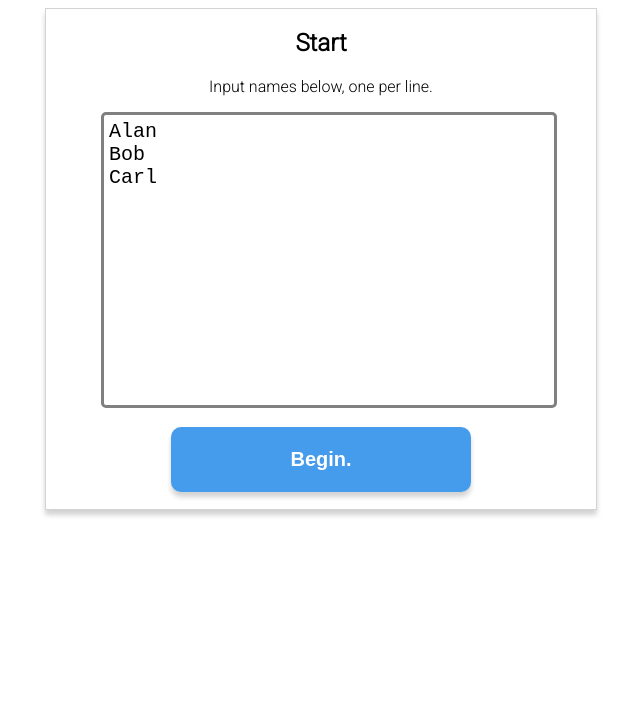
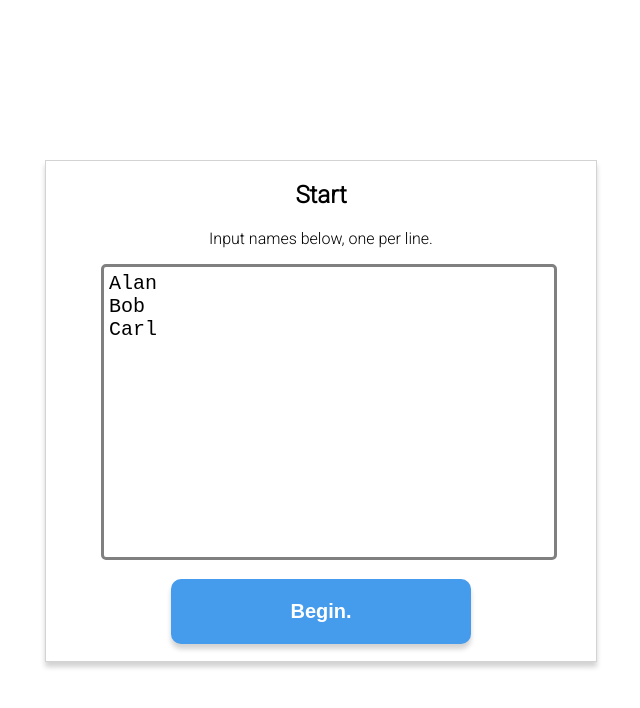
Before and after one commit to flecktarn/giftswap, a plain HTML site: page index.html in a window 1280 px wide. Shown: the whole page, without its empty margins (319-959 px from the left). Drawn offline with nearby package versions, Linux system fonts and the light colour scheme.

Commit message:
centered interface

```diff
--- a/style.css
+++ b/style.css
@@ -18,8 +18,15 @@ textarea{
     width: 550px;
     height: 500px;
     border: 1px solid lightgrey;
+    box-shadow: 0px 5px 5px lightgrey;
     margin: auto;
-    box-shadow: 0px 5px 5px lightgrey;
+    position: absolute;
+    top: 20%;
+    left: 50%;
+    -ms-transform: translateY(-50%);
+    transform: translateY(-50%);
+    -ms-transform: translateX(-50%);
+    transform: translateX(-50%);
 }
 
 #main-content input{
```
